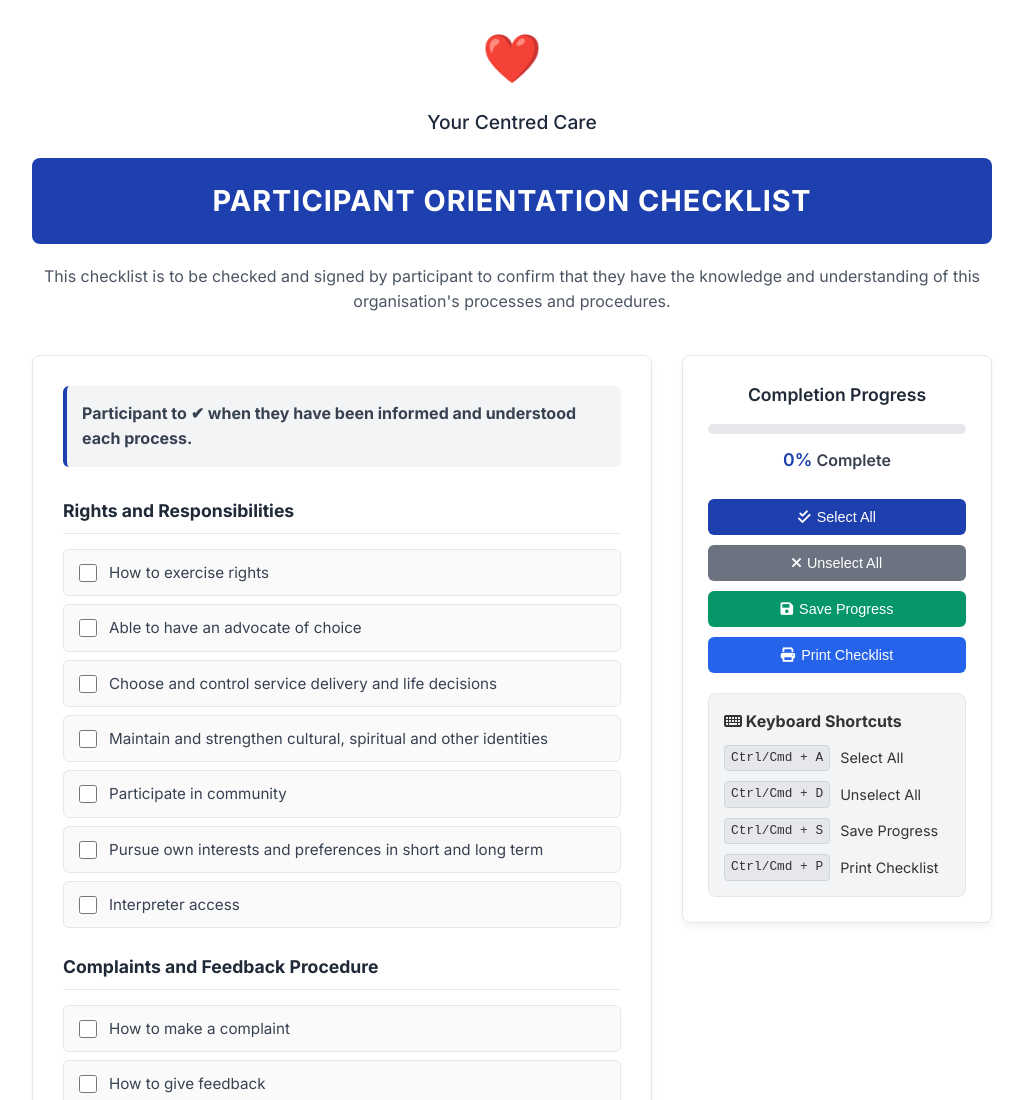
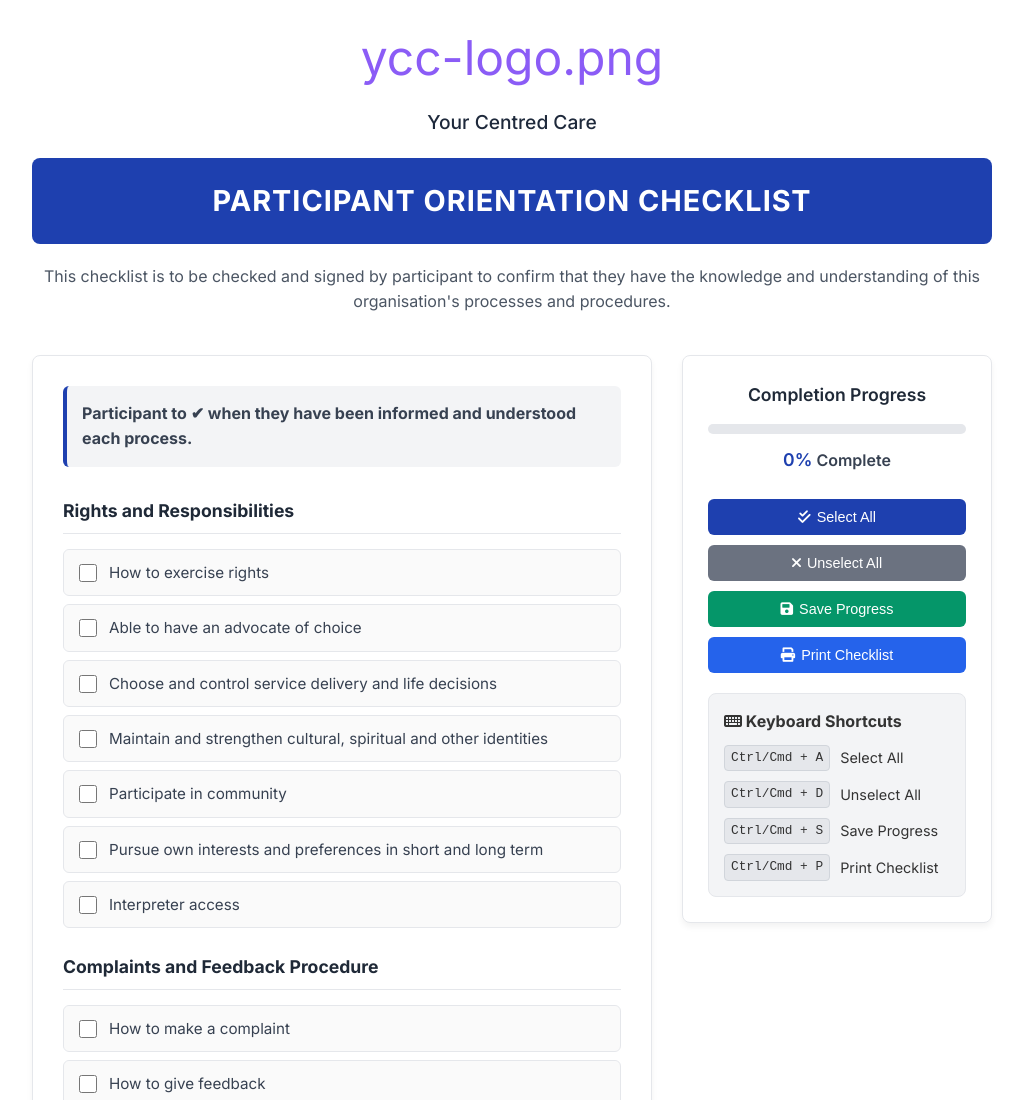
Before and after one commit to jaxschu/participant_checklist_ycc, a plain HTML site: page index.html in a window 1280 px wide. Shown: the top 1100 px of the page, without its empty margins (128-1151 px from the left). Drawn offline with Linux system fonts and the light colour scheme.

Commit message:
update page logo

```diff
--- a/index.html
+++ b/index.html
@@ -37,7 +37,7 @@
         <header class="header">
             <div class="logo-section">
                 <div class="logo">
-                    <div class="heart-logo">❤️</div>
+                    <div class="heart-logo">ycc-logo.png</div>
                     <div class="logo-text">Your Centred Care</div>
                 </div>
             </div>
```
Also changed, not shown: ycc-logo.png (added).
